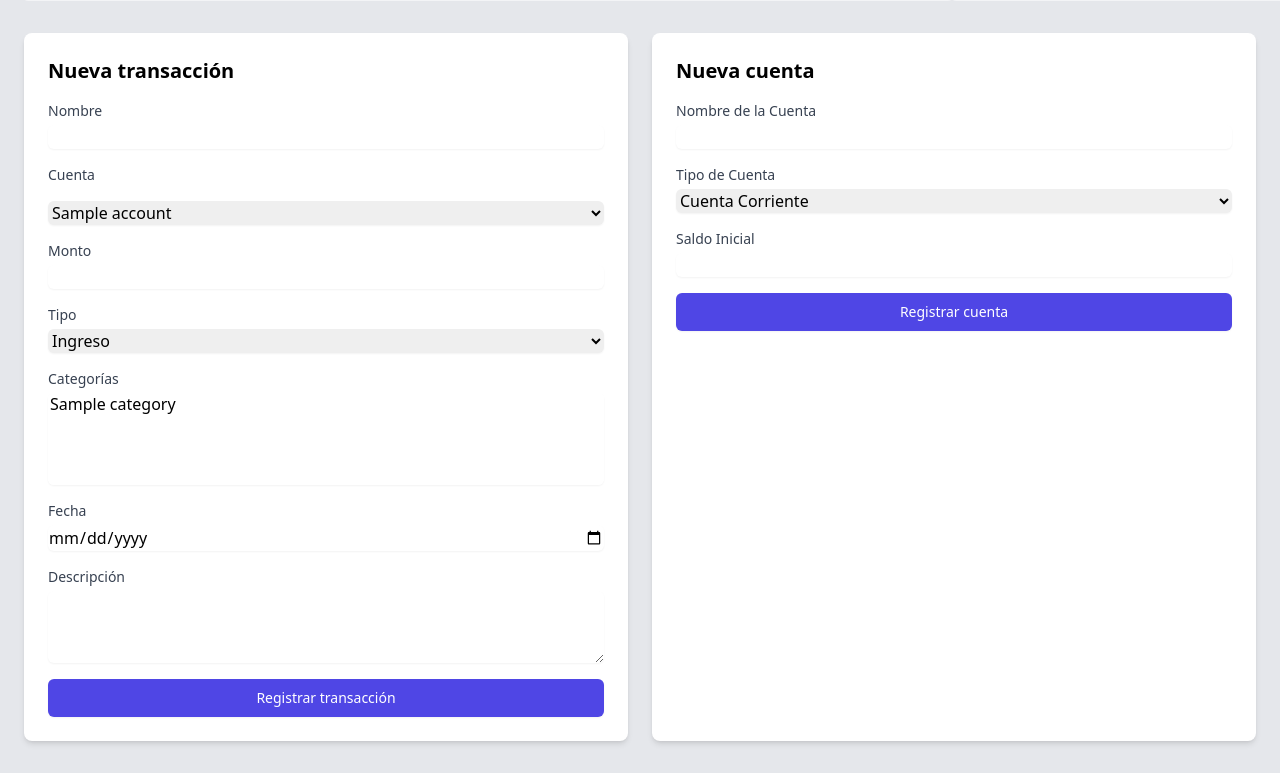
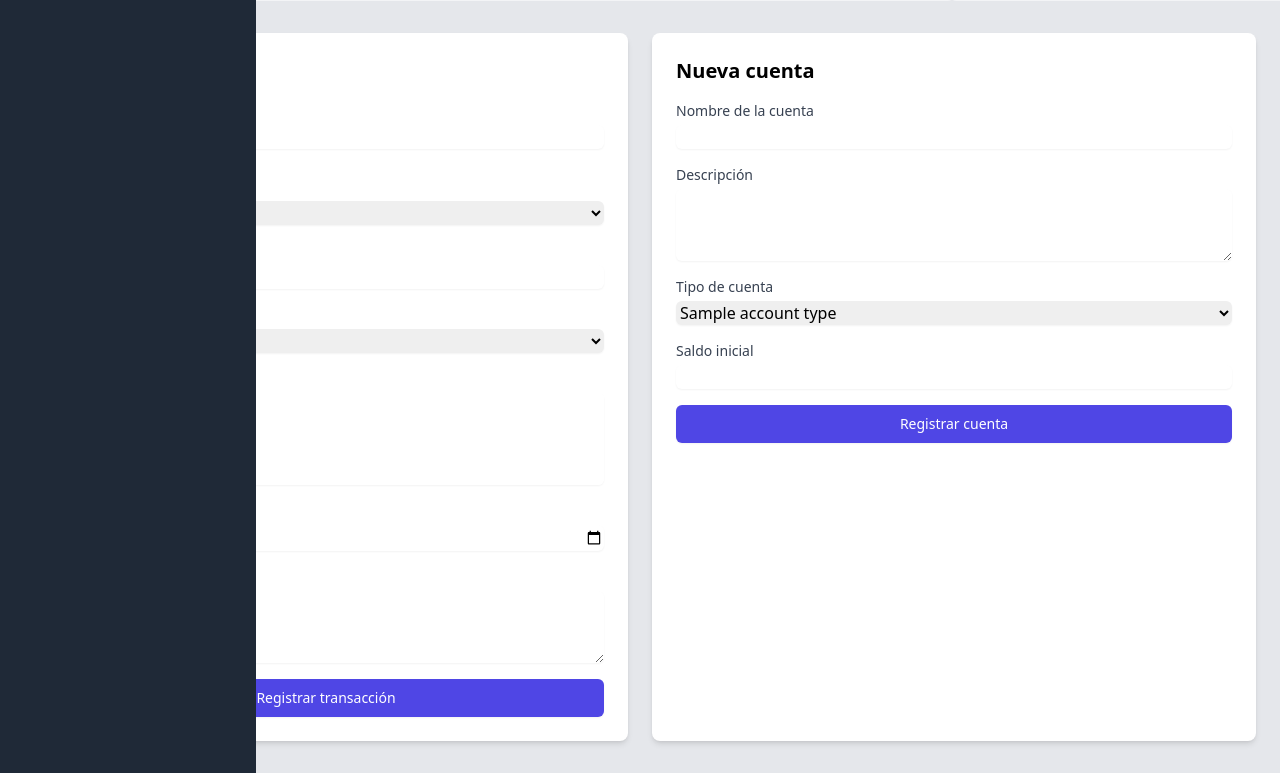
Before and after one commit to jerebaher/accountantplus, a Django app: template templates/index.html in a window 1280 px wide. Shown: the part 643-1416 px from the top of the page. Run offline with Django 3.2, Linux system fonts and the light colour scheme; the template is opened without the code that fills it: most values are stand-ins (such as "Sample title", 1, 10 or a date in 2020); some libraries are stand-ins or nearby versions.

Commit message:
Add account type support and enhance form UX

```diff
--- a/accountant/urls.py
+++ b/accountant/urls.py
@@ -16,7 +16,7 @@
 """
 from django.contrib import admin
 from django.urls import path
-from src.accounts.views import accounts_balance_data
+from src.accounts.views import accounts_balance_data, create_account
 from src.transactions.views import expense_flow_data, create_transaction
 from src.categories.views import add_category
 from src.home.views import home_view
@@ -26,6 +26,7 @@
     path('api/accounts/balance/', accounts_balance_data, name='accounts_balance_data'),
     path('api/transactions/expenses/', expense_flow_data, name='expense_flow_data'),
     path('api/transactions/', create_transaction, name='create_transaction'),
+    path('api/accounts/', create_account, name='create_account'),
     path('api/categories/', add_category, name='add_category'),
     path('', home_view, name='home'),
 ]
--- a/src/accounts/models.py
+++ b/src/accounts/models.py
@@ -6,6 +6,7 @@
 
     name                = models.CharField(max_length=255)
     description         = models.TextField(blank=True, null=True)
+    account_type        = models.TextField(default="checking")
     creation_date       = models.DateTimeField(default=now)
     modification_date   = models.DateTimeField(auto_now=True)
     balance             = models.DecimalField(max_digits=12, decimal_places=2, default=0.00)
--- a/static/js/index.js
+++ b/static/js/index.js
@@ -1,6 +1,10 @@
 const ARRAY_TYPE = 'array';
 const NUMBER_TYPE = 'number';
 const STRING_TYPE = 'string';
+const BASE_URL = 'http://127.0.0.1:8000/api/';
+let axiosInstance;
+
+document.addEventListener('DOMContentLoaded', () => createAxiosInstance())
 
 document.addEventListener('DOMContentLoaded', function () {
     const sidebarContainer = document.getElementById('sidebar-container');
@@ -69,23 +73,24 @@
     document.getElementById('categoryModal').classList.add('hidden');
 }
 
+const createAxiosInstance = () => {
+    axiosInstance = axios.create({
+        baseURL: BASE_URL, headers: {
+            'X-CSRFToken': document.querySelector('input[name="csrfmiddlewaretoken"]').value,
+            'Content-Type': 'application/json'
+        }, timeout: 1000, withCredentials: true
+    });
+}
+
 const submitCategory = () => {
-    let tags = [
-        {"propertyName": "name", "type": STRING_TYPE, "tagName": "category_name"},
-        {"propertyName": "description", "type": STRING_TYPE, "tagName": "category_description"}
-    ]
+    let tags = [{
+        "propertyName": "name",
+        "type": STRING_TYPE,
+        "tagName": "category_name"
+    }, {"propertyName": "description", "type": STRING_TYPE, "tagName": "category_description"}]
     let payload = getPayload(tags)
 
-    const csrfToken = document.querySelector('input[name="csrfmiddlewaretoken"]').value;
-    let headers = {
-        headers: {
-            'X-CSRFToken': csrfToken,
-            'Content-Type': 'application/json'
-        },
-        withCredentials: true
-    }
-
-    submitForm('/api/categories/', payload, headers)
+    submitForm(BASE_URL + 'categories/', payload)
     closeCategoryModal();
 }
 
@@ -101,15 +106,13 @@
         if (tagType === ARRAY_TYPE) {
             const options = document.getElementById(tagName)?.selectedOptions;
             value = options ? Array.from(options).map(option => option.value) : [];
-        }
-        else if (tagType === NUMBER_TYPE) {
+        } else if (tagType === NUMBER_TYPE) {
             const rawValue = document.getElementById(tagName)?.value;
             value = parseFloat(rawValue);
             if (isNaN(value) || value <= 0) {
                 alert('El importe debe ser mayor a 0.');
             }
-        }
-        else if (tagType === STRING_TYPE) {
+        } else if (tagType === STRING_TYPE) {
             value = document.getElementById(tagName)?.value || '';
         }
 
@@ -120,35 +123,53 @@
 }
 
 const submitTransaction = () => {
-    let tags = [
-        {"propertyName": "name", "type": STRING_TYPE, "tagName": "transaction_name"},
-        {"propertyName": "amount", "type": NUMBER_TYPE, "tagName": "transaction_amount"},
-        {"propertyName": "categories_id", "type": ARRAY_TYPE, "tagName": "transaction_category"},
-        {"propertyName": "description", "type": STRING_TYPE, "tagName": "transaction_description"},
-        {"propertyName": "account_id", "type": STRING_TYPE, "tagName": "transaction_account"},
-        {"propertyName": "transaction_type", "type": STRING_TYPE, "tagName": "transaction_type"},
-        {"propertyName": "date", "type": STRING_TYPE, "tagName": "transaction_date"},
-    ]
+    let tags = [{"propertyName": "name", "type": STRING_TYPE, "tagName": "transaction_name"}, {
+        "propertyName": "amount",
+        "type": NUMBER_TYPE,
+        "tagName": "transaction_amount"
+    }, {
+        "propertyName": "categories_id",
+        "type": ARRAY_TYPE,
+        "tagName": "transaction_category"
+    }, {
+        "propertyName": "description",
+        "type": STRING_TYPE,
+        "tagName": "transaction_description"
+    }, {
+        "propertyName": "account_id",
+        "type": STRING_TYPE,
+        "tagName": "transaction_account"
+    }, {
+        "propertyName": "transaction_type",
+        "type": STRING_TYPE,
+        "tagName": "transaction_type"
+    }, {"propertyName": "date", "type": STRING_TYPE, "tagName": "transaction_date"},]
     let payload = getPayload(tags)
 
-    const csrfToken = document.querySelector('input[name="csrfmiddlewaretoken"]').value;
-
-    let headers = {
-        headers: {
-            'X-CSRFToken': csrfToken,
-            'Content-Type': 'application/json'
-        },
-        withCredentials: true
-    }
-    submitForm('/api/transactions/', payload, headers)
+    submitForm(BASE_URL + 'transactions/', payload)
 }
 
-const submitForm = (url, payload, headers) => {
-    return axios.post(url, payload, headers)
+const submitAccount = () => {
+    let tags = [{
+        "propertyName": "name",
+        "type": STRING_TYPE,
+        "tagName": "account_name"
+    }, {"propertyName": "account_type", "type": STRING_TYPE, "tagName": "account_type"}, {
+        "propertyName": "balance",
+        "type": NUMBER_TYPE,
+        "tagName": "account_balance"
+    }, {"propertyName": "description", "type": STRING_TYPE, "tagName": "account_description"} // Nuevo campo
+    ];
+    let payload = getPayload(tags);
+
+    submitForm('accounts/', payload);
+}
+
+const submitForm = (url, payload) => {
+    return axiosInstance.post(url, payload)
         .then((res) => {
             if (res.status === 201) {
                 alert('Solicitud enviada');
-                window.location.reload();
             } else {
                 alert('Hubo un problema: ' + res.data.error);
             }
--- a/templates/account_form.html
+++ b/templates/account_form.html
@@ -1,29 +1,34 @@
 <form action="#" method="POST" class="space-y-4">
     {% csrf_token %}
     <div>
-        <label for="account_name" class="block text-sm font-medium text-gray-700">Nombre de la Cuenta</label>
+        <label for="account_name" class="block text-sm font-medium text-gray-700">Nombre de la cuenta</label>
         <input type="text" name="name" id="account_name"
                class="mt-1 block w-full rounded-md border-gray-300 shadow-sm focus:border-indigo-300 focus:ring focus:ring-indigo-200 focus:ring-opacity-50"
                required>
     </div>
     <div>
-        <label for="account_type" class="block text-sm font-medium text-gray-700">Tipo de Cuenta</label>
+        <label for="account_description" class="block text-sm font-medium text-gray-700">Descripción</label>
+        <textarea name="description" id="account_description"
+                  class="mt-1 block w-full rounded-md border-gray-300 shadow-sm focus:border-indigo-300 focus:ring focus:ring-indigo-200 focus:ring-opacity-50"
+                  rows="3"></textarea>
+    </div>
+    <div>
+        <label for="account_type" class="block text-sm font-medium text-gray-700">Tipo de cuenta</label>
         <select name="type" id="account_type"
                 class="mt-1 block w-full rounded-md border-gray-300 shadow-sm focus:border-indigo-300 focus:ring focus:ring-indigo-200 focus:ring-opacity-50">
-            <option value="checking">Cuenta Corriente</option>
-            <option value="savings">Cuenta de Ahorros</option>
-            <option value="credit_card">Tarjeta de Crédito</option>
-            <option value="cash">Efectivo</option>
+            {% for account_type in account_types %}
+                <option value="{{ account_type.id }}">{{ account_type.name }}</option>
+            {% endfor %}
         </select>
     </div>
     <div>
-        <label for="account_balance" class="block text-sm font-medium text-gray-700">Saldo Inicial</label>
-        <input type="number" name="balance" id="account_balance"
+        <label for="account_balance" class="block text-sm font-medium text-gray-700">Saldo inicial</label>
+        <input type="number" name="balance" id="account_balance" min="0"
                class="mt-1 block w-full rounded-md border-gray-300 shadow-sm focus:border-indigo-300 focus:ring focus:ring-indigo-200 focus:ring-opacity-50"
                required>
     </div>
     <div>
-        <button type="submit"
+        <button type="button" onclick="submitAccount()"
                 class="w-full flex justify-center py-2 px-4 border border-transparent rounded-md shadow-sm text-sm font-medium text-white bg-indigo-600 hover:bg-indigo-700 focus:outline-none focus:ring-2 focus:ring-offset-2 focus:ring-indigo-500">
             Registrar cuenta
         </button>
--- a/templates/transaction_form.html
+++ b/templates/transaction_form.html
@@ -49,7 +49,7 @@
                   class="mt-1 block w-full rounded-md border-gray-300 shadow-sm focus:border-indigo-300 focus:ring focus:ring-indigo-200 focus:ring-opacity-50"></textarea>
     </div>
     <div>
-        <button type="submit" onclick="submitTransaction()"
+        <button type="button" onclick="submitTransaction()"
                 class="w-full flex justify-center py-2 px-4 border border-transparent rounded-md shadow-sm text-sm font-medium text-white bg-indigo-600 hover:bg-indigo-700 focus:outline-none focus:ring-2 focus:ring-offset-2 focus:ring-indigo-500">
             Registrar transacción
         </button>
```
Also changed, not shown: src/accounts/views.py (+36 -0 lines), src/home/views.py (+9 -1 lines), db.sqlite3, src/accounts/migrations/0002_account_account_type.py (added).
